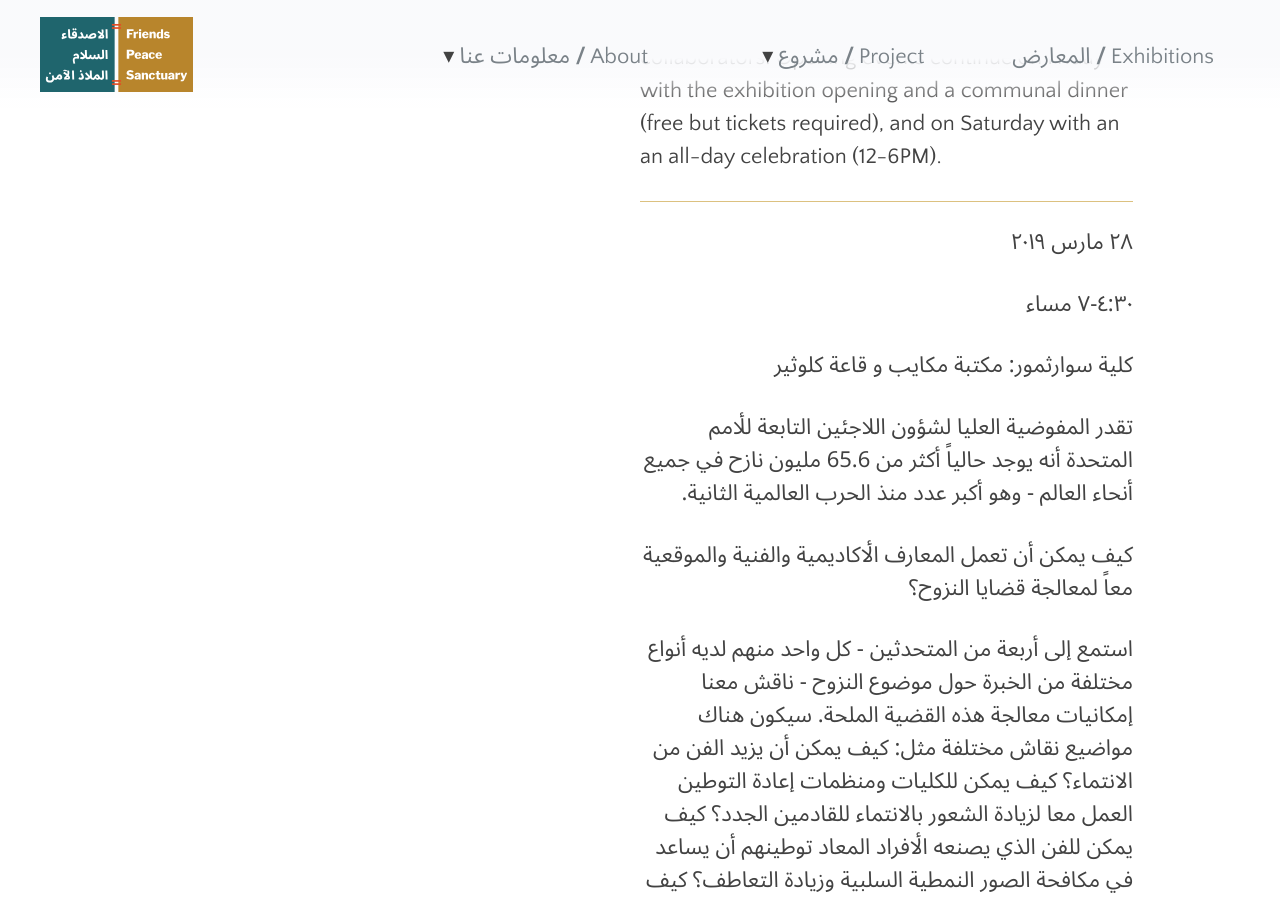
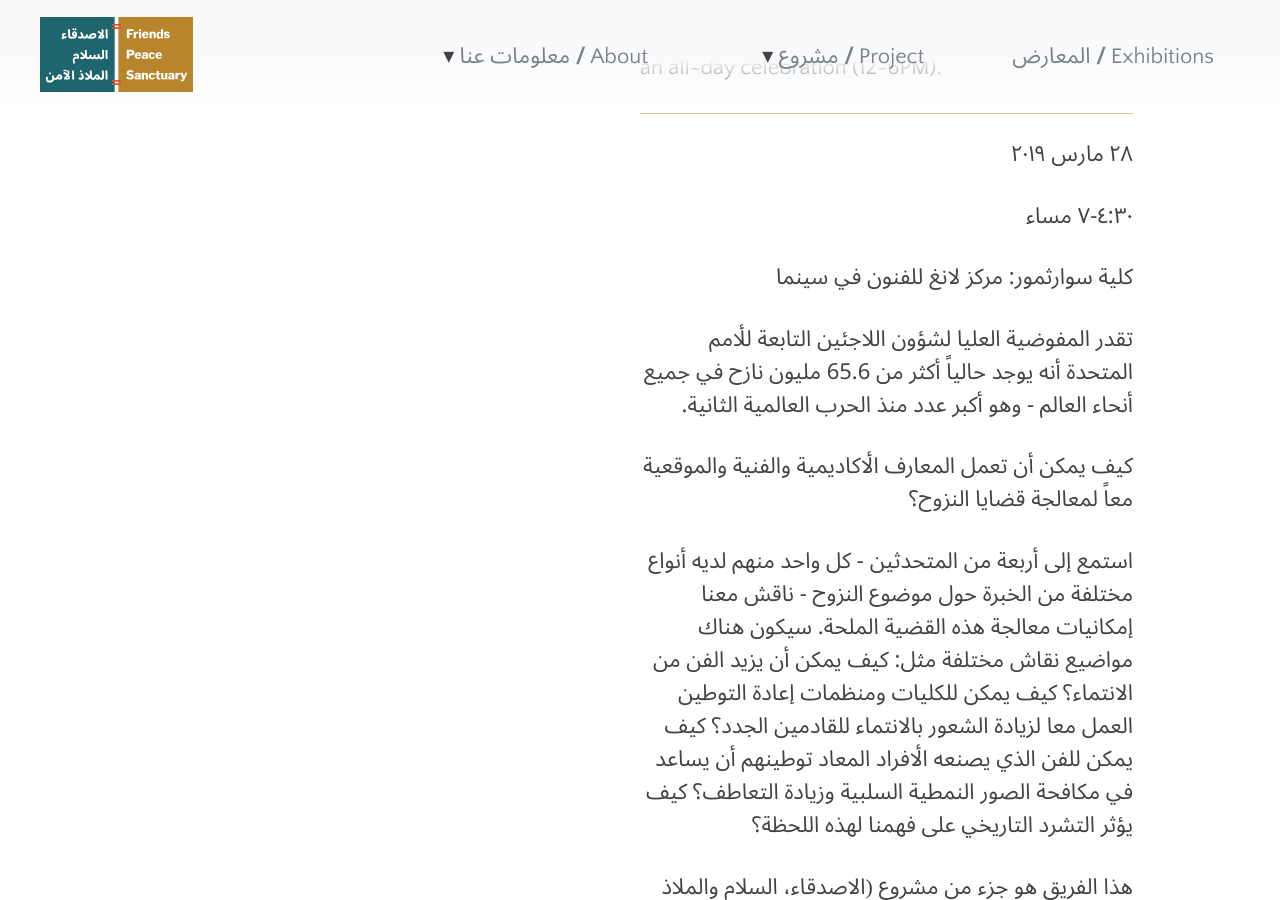
Before and after one commit to swat-ds/fps.swarthmore.edu, a Jekyll site: the page built from _posts/2019-02-20-art-history-experience.md, in a window 1280 px wide and 900 px high, scrolled down 2055 px. Built offline with Jekyll 4.4.1, drawn with Linux system fonts in a browser that asks for light colours; some of the changed text lies outside the part shown.

Commit message:
Update 2019-02-20-art-history-experience.md

```diff
--- a/_posts/2019-02-20-art-history-experience.md
+++ b/_posts/2019-02-20-art-history-experience.md
@@ -76,7 +74,7 @@ Following our conversation, please join us for a reception with a variety of Syr
 ٤:٣٠-٧ مساء
 {: .ar}
 
-كلية سوارثمور: مكتبة مكايب و قاعة كلوثير
+كلية سوارثمور: مركز لانغ للفنون في سينما
 {: .ar}
 
 تقدر المفوضية العليا لشؤون اللاجئين التابعة للأمم المتحدة أنه يوجد حالياً أكثر من 65.6 مليون نازح في جميع أنحاء العالم - وهو أكبر عدد منذ الحرب العالمية الثانية.
```
Also changed, not shown: other parts of _posts/2019-02-20-art-history-experience.md (+0 -2 lines).
